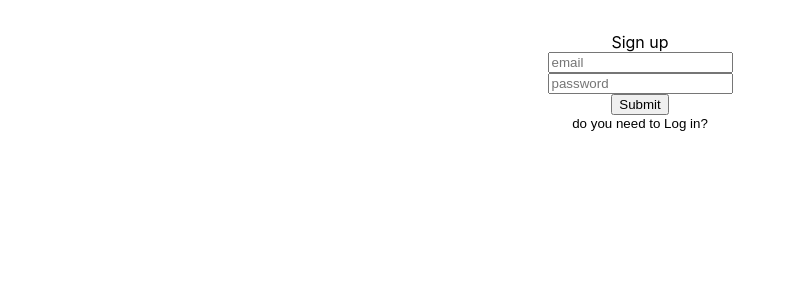
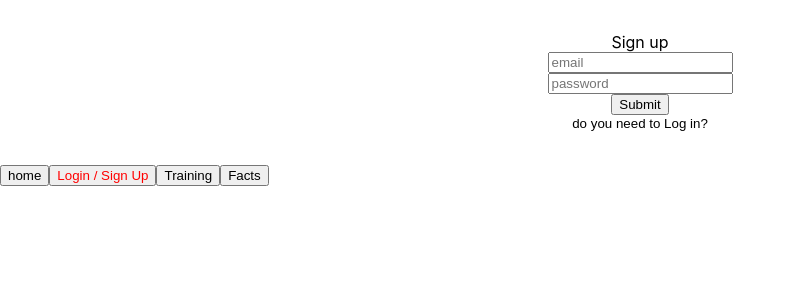
Before and after one commit to Bark-Base/FE-bark-base, a React (Create React App) app: page /auth in a window 1280 px wide. Shown: the top 300 px of the page, without its empty margins (0-796 px from the left). Built offline with nearby package versions, Linux system fonts and the light colour scheme; no server answers.

Commit message:
remage horizontal nav bar. Added tern to vertical nav bar. Fixed login user fucntion.

```diff
--- a/src/App.jsx
+++ b/src/App.jsx
@@ -4,6 +4,7 @@ import "./App.css";
 import NavigationBar from "./components/NavigationBar/NavigationBar";
 import AddPet from "./views/AddPet/AddPet";
 import AuthView from "./views/AuthView/AuthView";
+import Contacts from "./views/Contacts/Contacts";
 import Facts from "./views/Facts/Facts";
 import Home from "./views/Home/Home";
 import Pets from "./views/Pets/Pets";
@@ -18,20 +19,28 @@ function App() {
         </Route>
         <Route path={"/auth"}>
           <AuthView />
+          <NavigationBar />
         </Route>
         <Route path={"/training"}>
           <TrainingResources />
+          <NavigationBar />
         </Route>
         <Route path={"/facts"}>
           <Facts />
+          <NavigationBar />
         </Route>
         <Route exact path={"/pets"}>
           <Pets/>
+          <NavigationBar />
         </Route>
         <Route exact path={"/pets/add"}>
           <AddPet />
+          <NavigationBar />
         </Route>
-        <Route path={"/contacts"}></Route>
+        <Route path={"/contacts"}>
+          <Contacts />
+          <NavigationBar />
+        </Route>
       </Switch>
     </Router>
   );
--- a/src/components/LoginSignin/LoginSignin.jsx
+++ b/src/components/LoginSignin/LoginSignin.jsx
@@ -29,7 +29,8 @@ export default function LoginSignin() {
     try {
       setLoading(true);
       const { user } = await signUpUser(userEmail, password);
-      await setUser({ user });
+      console.log(user)
+      await setUser({user});
       setLoading(false);
       history.replace('/');
     } catch (error) {
--- a/src/components/NavigationBar/NavigationBar.css
+++ b/src/components/NavigationBar/NavigationBar.css
@@ -0,0 +1,3 @@
+.active * {
+    color: red;
+}
--- a/src/components/NavigationBar/NavigationBar.jsx
+++ b/src/components/NavigationBar/NavigationBar.jsx
@@ -1,28 +1,45 @@
-import { useHistory } from "react-router-dom";
+import { NavLink } from 'react-router-dom'
 import { useUser } from "../../context/UserContext";
 import "./NavigationBar.css";
 
+const URL = "http://localhost:7890";
+// const URL = 'https://boiling-meadow-81167.herokuapp.com'
+
 export default function NavigationBar() {
-  const { user } = useUser();
-  const history = useHistory();
+  const { user, setUser } = useUser();
 
-  function handleClick(path) {
-    history.push(path);
-  }
+  const handleLogout = async() => {
+    await fetch(`${URL}/api/v1/auth/session`, {
+      credentials: "include",
+      mode: "cors",
+      method: "delete"
+    });
+    setUser({})
+}
+
 
   return (
-    <section className="horizontal-nav">
-      <button onClick={() => handleClick("/")}>Home</button>
-      {user ? (
-        <button onClick={() => handleClick("/pets")}>My Pets</button>
-      ) : null}
-      {user ? (
-        <button onClick={() => handleClick("/contacts")}>Contacts</button>
-      ) : null}
-      <button onClick={() => handleClick("/training")}>
-        Training Resources
-      </button>
-      <button onClick={() => handleClick("/facts")}>Pet Facts</button>
+    <section className="horizontal-nav2">
+<NavLink exact to="/">
+    <button>home</button>
+  </NavLink>
+  {!user.email ? (<NavLink  to="/auth">
+    <button>Login / Sign Up</button>
+  </NavLink>) : (<NavLink exact to="/">
+    <button onClick={() => handleLogout()}>Sign Out</button>
+  </NavLink>)}
+{user.email ? (<NavLink to="/pets">
+    <button>My Pets</button>
+  </NavLink>) : null}
+  {user.email ? (<NavLink to="/contacts">
+    <button>Contacts</button>
+  </NavLink>) : null}
+<NavLink to="/training">
+    <button>Training</button>
+  </NavLink>
+<NavLink to="/facts">
+    <button>Facts</button>
+  </NavLink>
     </section>
   );
 }
--- a/src/components/VerticalNavigation/VerticalNav.jsx
+++ b/src/components/VerticalNavigation/VerticalNav.jsx
@@ -1,29 +1,42 @@
-import { useHistory } from "react-router-dom";
+import { useHistory, NavLink } from "react-router-dom";
 import { useUser } from "../../context/UserContext";
 import "./VerticalNav.css";
 
 export default function VerticalNav() {
-    const {user} = useUser()
+    const {user, setUser} = useUser()
     const history = useHistory();
 
     function handleClick(path) {
         history.push(path);
       }
 
+    //   const handleLogout = async() => {
+    //     await fetch(`${URL}/api/v1/auth/session`, {
+    //       credentials: "include",
+    //       mode: "cors",
+    //       method: "delete"
+    //     });
+    //     setUser({})
+    // }
+
 
   return (
     <section className="vert-nav">
-        {user ?
+        {user.email ?
               <button onClick={() => handleClick('/pets')}>My Pets</button>
               : null
         }
-        {user ?
+        {user.email ?
                <button onClick={() => handleClick('/contacts')}>Contacts</button>
               : null
         }
-        {!user ? <article><div>You should make an account!</div> Recusandae dolor voluptas ipsa nisi omnis consectetur. Natus, veritatis laborum iusto facere numquam similique nam id est vel impedit corporis praesentium eius! Voluptas impedit totam, fugiat fugit aspernatur, consequatur eius vitae non possimus, facilis corporis vel aut temporibus iure quidem obcaecati praesentium officiis suscipit.</article> : null}
+        {!user.email ? <article><div>You should make an account!</div> Recusandae dolor voluptas ipsa nisi omnis consectetur. Natus, veritatis laborum iusto facere numquam similique nam id est vel impedit corporis praesentium eius! Voluptas impedit totam, fugiat fugit aspernatur, consequatur eius vitae non possimus, facilis corporis vel aut temporibus iure quidem obcaecati praesentium officiis suscipit.</article> : null}
 
-      <button onClick={() => handleClick('/auth')}>Log In</button>
+      { !user.email ? <button onClick={() => handleClick('/auth')}>Log In</button> : (<NavLink exact to="/">
+    <button
+    // onClick={() => handleLogout()}
+    >Sign Out</button>
+  </NavLink>)}
       <button onClick={() => handleClick('/training')}>Training Resources</button>
       <button onClick={() => handleClick('/facts')}>Pet Facts</button>
     </section>
--- a/src/services/barkBaseClient.js
+++ b/src/services/barkBaseClient.js
@@ -11,7 +11,8 @@ export async function signUpUser(email, password) {
   });
   const { error } = res.body;
   if (error) throw error;
-  return res.body;
+  const body = await res.json();
+  return body;
 }
 
 export async function signInUser(email, password) {
@@ -21,7 +22,8 @@ export async function signInUser(email, password) {
   });
   const { error } = res.body;
   if (error) throw error;
-  return res.body;
+  const body = await res.json();
+  return body;
 }
 
 export async function getUser() {
--- a/src/views/TrainingResources/TrainingResources.jsx
+++ b/src/views/TrainingResources/TrainingResources.jsx
@@ -1,9 +1,10 @@
-import Accordion from "../../components/Accordion/Accordion";
-import NavigationBar from "../../components/NavigationBar/NavigationBar";
+
 
 export default function TrainingResources() {
 
 
-return
+return (
+    <div>training videos</div>
+)
 
 }
```
Also changed, not shown: src/components/NavigationBar2/NavigationBar2.jsx (added, +28 -0 lines), src/components/NavigationBar2/NavigationBar2.css (added).
